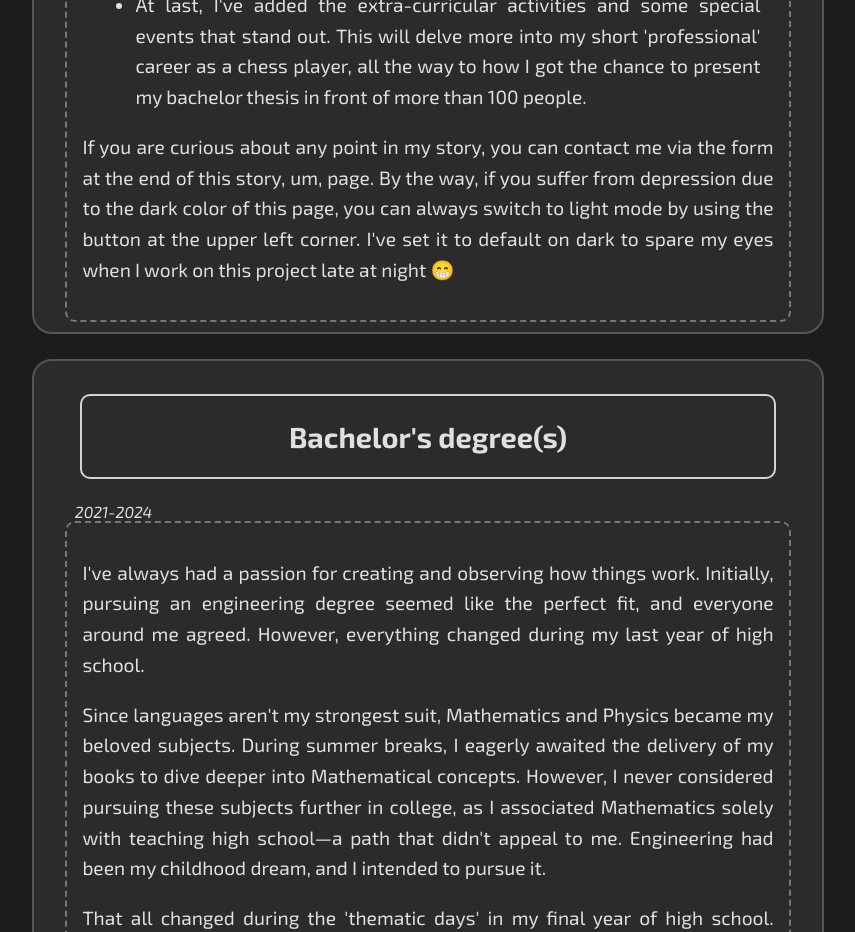
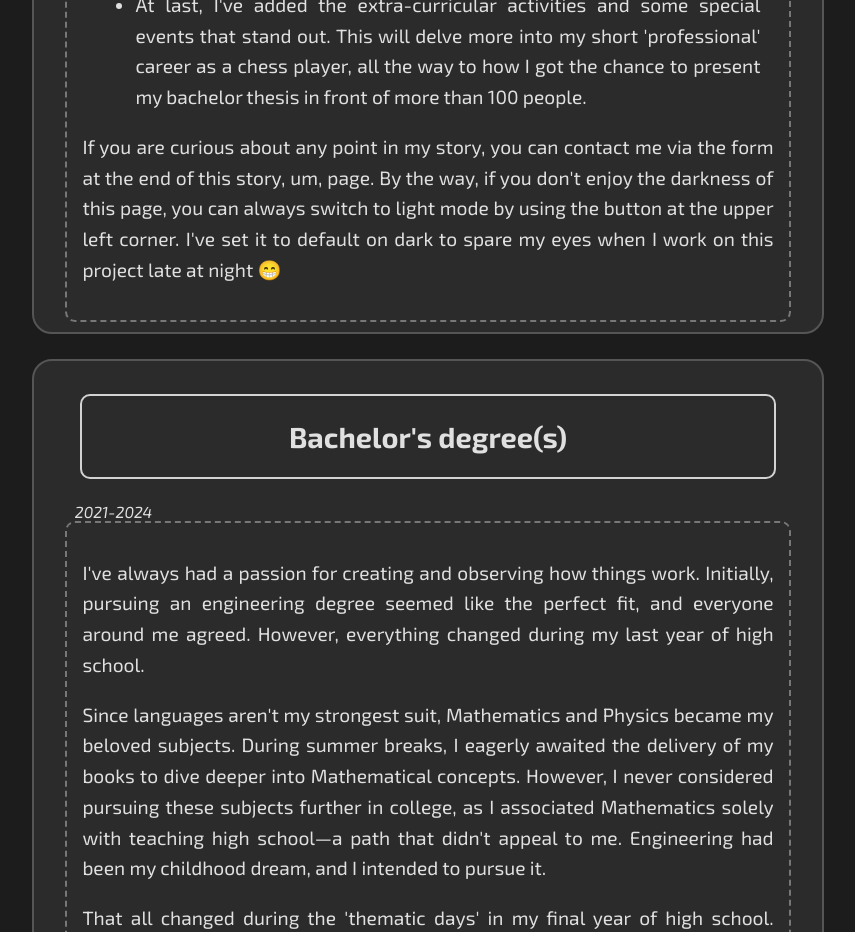
Before and after one commit to BurakKTopal/portfolio, a React (Create React App) app: page / in a window 1280 px wide. Shown: the part 2060-2992 px from the top of the page, without its empty margins (212-1067 px from the left). Built offline with nearby package versions, Linux system fonts and the light colour scheme; a web font is replaced by a local one.

Commit message:
dark modes does not solve depression!

```diff
--- a/src/data/notepadsHome.js
+++ b/src/data/notepadsHome.js
@@ -87,8 +87,8 @@ const textAboutMe =
             </li>
         </ul>
         <p>
-            If you are curious about any point in my story, you can contact me via the form at the end of this story, um, page. By the way, if you suffer from
-            depression due to the dark color of this page, you can always switch to light mode by using the button at the upper left corner. I've set it to default on dark to spare
+            If you are curious about any point in my story, you can contact me via the form at the end of this story, um, page. By the way, if you don't enjoy the darkness
+            of this page, you can always switch to light mode by using the button at the upper left corner. I've set it to default on dark to spare
             my eyes when I work on this project late at night &#x1F601;
         </p>
     </>
```
